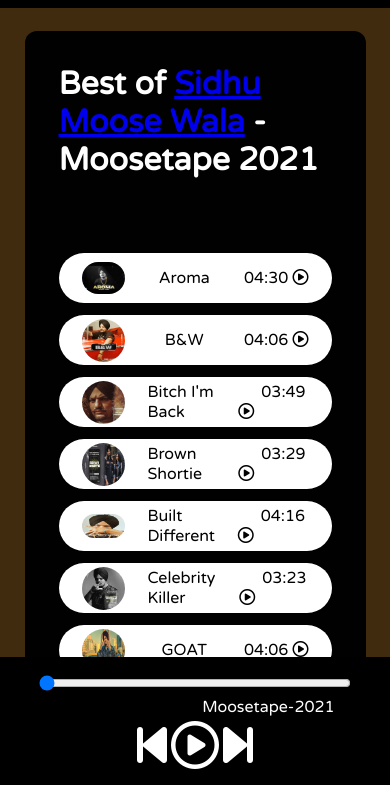
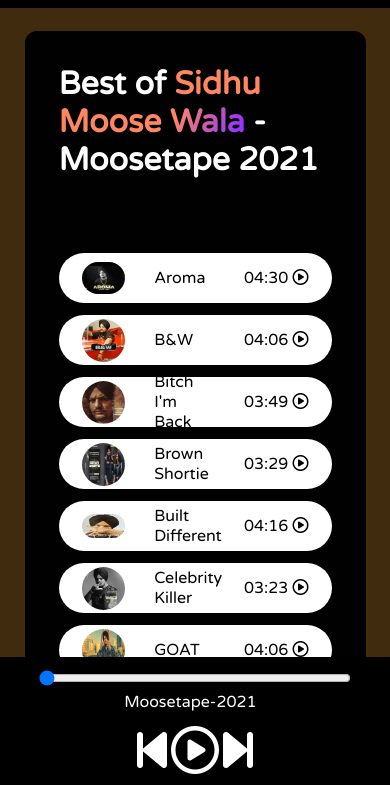
Before and after one commit to Anikxxt/Spotify-Clone, a plain HTML site: page index.html in a window 390 px wide. Shown: the part 57-842 px from the top of the page. Drawn offline with Linux system fonts and the light colour scheme.

Commit message:
Updated style.css

```diff
--- a/style.css
+++ b/style.css
@@ -24,6 +24,7 @@ nav ul{
 
 nav ul li{
     padding: 0 12px;
+    cursor: pointer;
 }
 .brand img{
     width: 44px;
@@ -49,6 +50,13 @@ nav ul li{
    padding: 34px;
    background-image: url('bg.jpg');
    background-repeat: no-repeat;
+}
+.songList h1 a{
+    text-decoration: none;
+    background: var(--Primary-Gradient, linear-gradient(116deg, #ff8660 71.79%, #9a33ff 95.51%));
+    background-clip: text;
+    -webkit-background-clip: text;
+    -webkit-text-fill-color: transparent;
 }
 
 .bottom{
@@ -116,31 +124,15 @@ nav ul li{
     transition: opacity 0.4s ease-in;
 }
 
-@media only screen and (max-width: 670px) {
-      .songInfo{
-          left: 200px;
-          top: 40px;
-      }
-      .icons{
-        margin-top: 30px;
+@media only screen and (max-width: 600px){
+   .icons{
+     margin-top: 40px;
+    }
+    .songInfo{
+        left: 20vw;
+        top: 9vw;
+    }
+    .song{
+        width: 60px;
     }
 }
-@media only screen and (max-width: 620px) {
-    .songInfo{
-        left: 156px;
-        top: 40px;
-    }
-    .icons{
-      margin-top: 30px;
-  }
-}
-
-@media only screen and (max-width: 370px) {
-    .songInfo{
-        left: 50px;
-        top: 40px;
-    }
-    .icons{
-      margin-top: 30px;
-  }
-}
```
